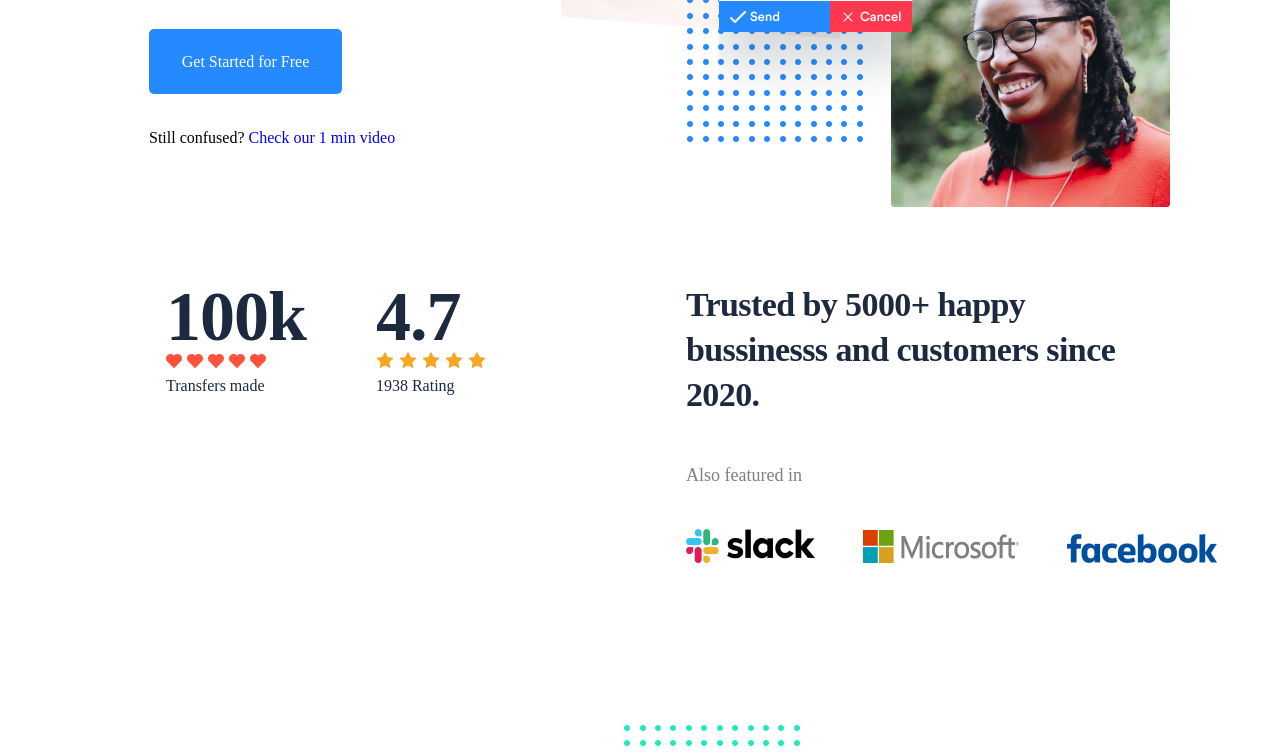
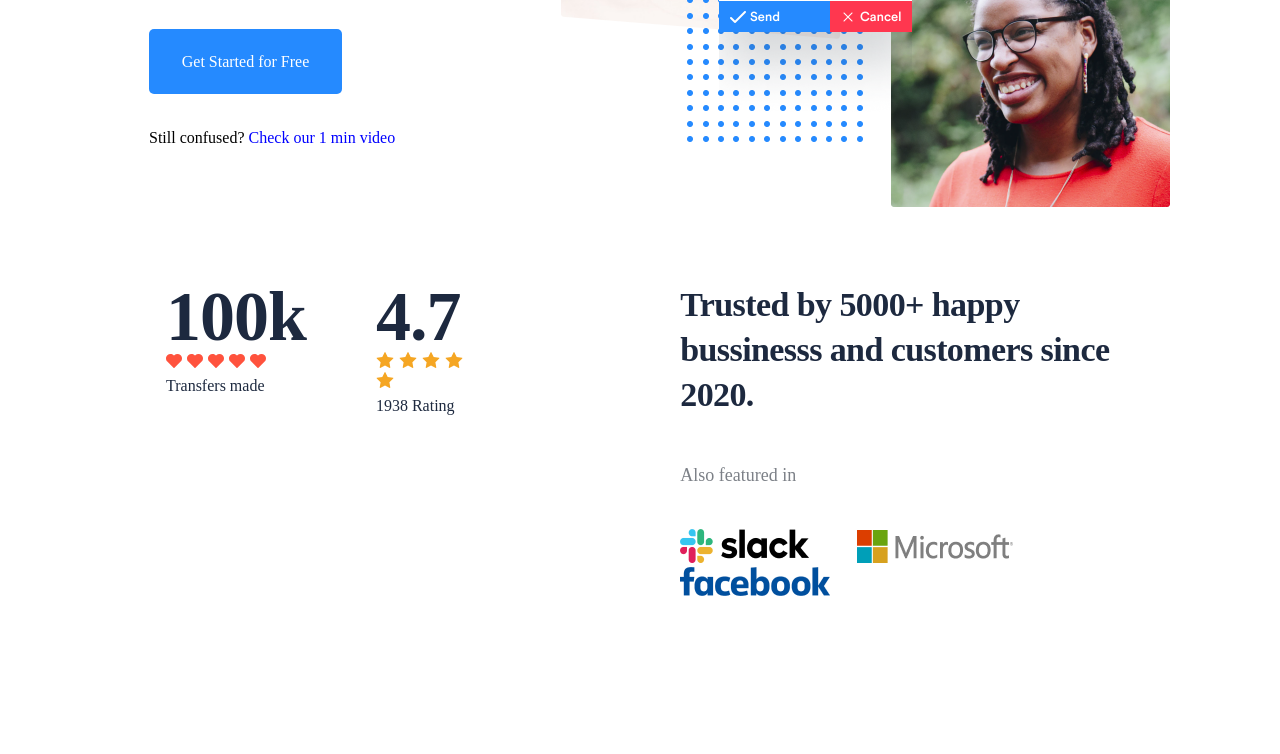
Before and after one commit to Vinyeta/DayPay-react, a React (Create React App) app: page / in a window 1280 px wide. Shown: the part 487-1241 px from the top of the page. Built offline with nearby package versions, Linux system fonts and the light colour scheme.

Commit message:
components organized

```diff
--- a/src/Components/TrustBox/TrustBox.css
+++ b/src/components/TrustBox/TrustBox.css
@@ -12,18 +12,10 @@
     margin-right: 70px;
 }
 
-#TrustBoxDivStars{
-    width: 120px;
-}
-#TrustBoxDivIcons{
-    width: 580px;
-
-}
-
 #TrustBoxRightSide__container {
     display: flex;
     flex-direction: column;
-    margin-left: 120px;
+    margin-left: 137px;
 }
 
 .TrustBoxBigNum{
--- a/src/Components/TrustBox/TrustBox.js
+++ b/src/components/TrustBox/TrustBox.js
@@ -29,7 +29,7 @@ const TrustBox = () => {
             </div>
             <div className="TrustBoxShowRatings__container">
                 <span className="TrustBoxBigNum">{rating}</span>
-                <div id="TrustBoxDivStars">
+                <div>
                         <img src={star} alt="heart" />
                         <img src={star} alt="heart" />
                         <img src={star} alt="heart" />
@@ -43,7 +43,7 @@ const TrustBox = () => {
                     Trusted by 5000+ happy bussinesss and customers since 2020.
                 </span>
                 <span id="TrustBoxFeatureSpan">Also featured in</span>
-                <div id="TrustBoxDivIcons">
+                <div>
                     <img className="logo" src={slack} alt="slack logo" />
                     <img className="logo" src={microsoft} alt="microsoft logo" />
                     <img className="logo" src={facebook} alt="slack logo" />
```
Also changed, not shown: src/components/Button/Button.css (renamed from src/Components/Button/Button.css), src/components/Button/Button.js (renamed from src/Components/Button/Button.js), src/components/introducePage/IntroducePage.css (renamed from src/Components/introducePage/IntroducePage.css), src/components/introducePage/IntroducePage.js (renamed from src/Components/introducePage/IntroducePage.js), 1 other file (tests, documents, lock files or other folders).
